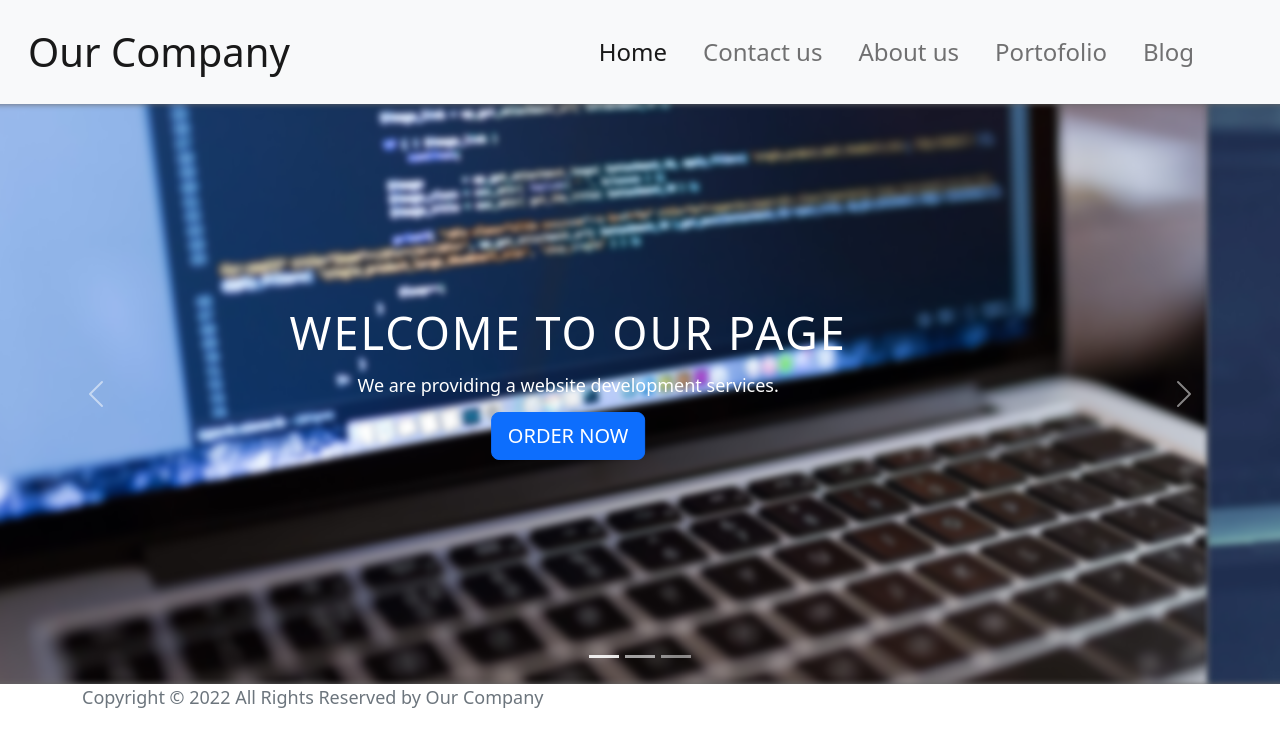
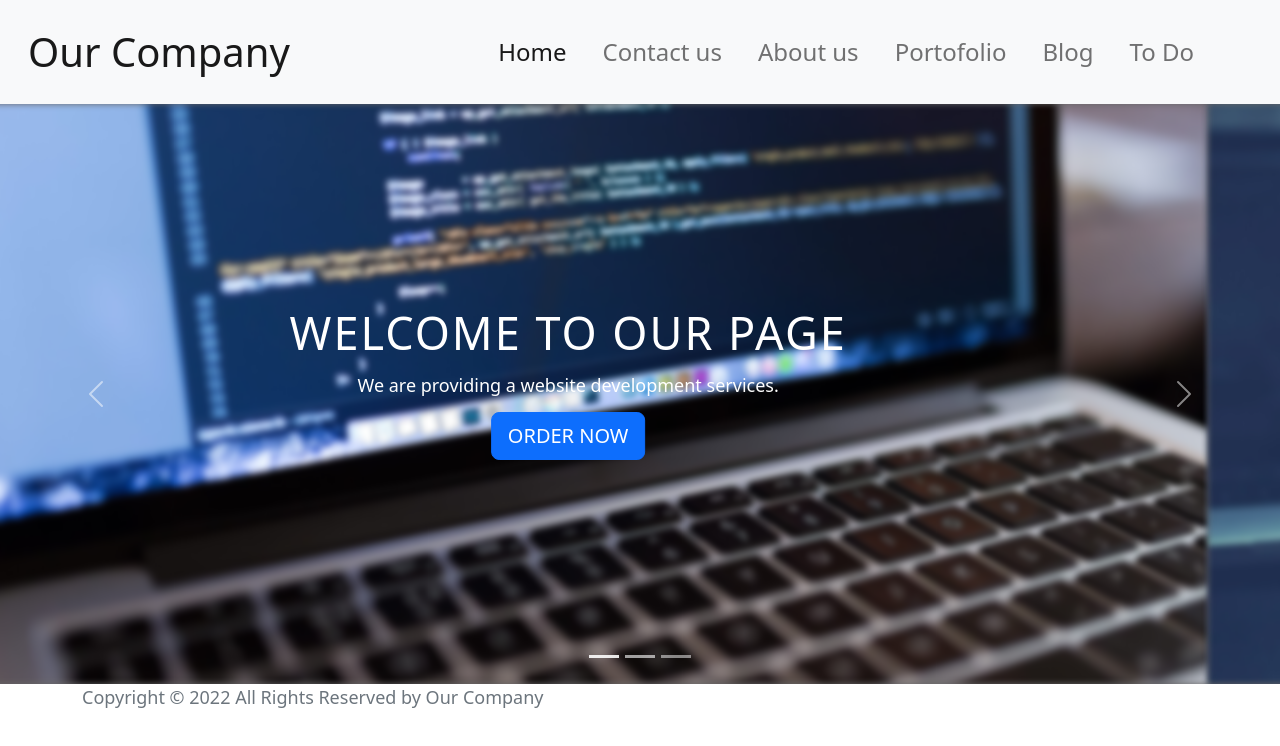
Before and after one commit to bfaradyan/Final-Project-1-Bisma-Jeremi-Nadia, a plain HTML site: page home.html in a window 1280 px wide. Drawn offline with nearby package versions, Linux system fonts and the light colour scheme.

Commit message:
nambah to do

```diff
--- a/home.html
+++ b/home.html
@@ -32,6 +32,9 @@
             </li>
             <li class="nav-item">
               <a class="nav-link" href="#">Blog</a>
+            </li>
+            <li class="nav-item">
+              <a class="nav-link" href="#">To Do</a>
             </li>
           </ul>
         </div>
```
